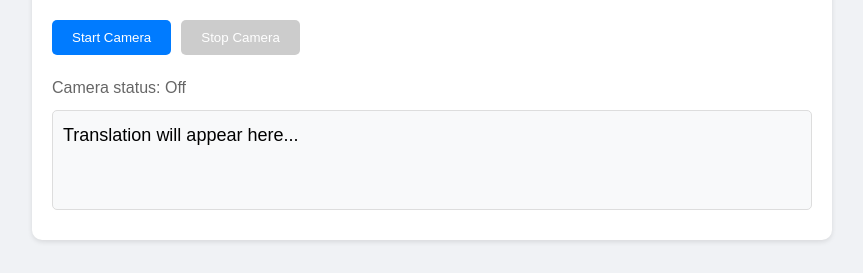
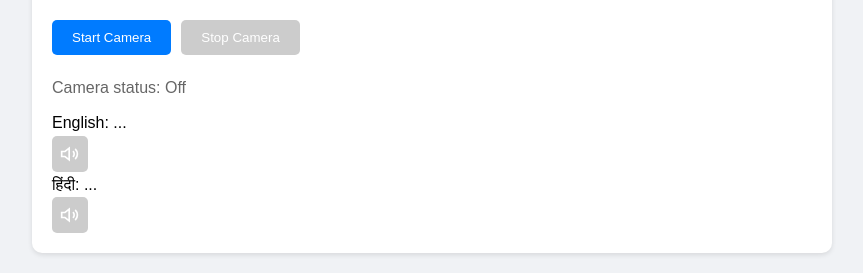
Before and after one commit to CharishDuvvuru2003/SignlanguageRecognition, a Flask app: page /sign in a window 1280 px wide. Shown: the part 539-812 px from the top of the page, without its empty margins (208-1071 px from the left). Before the commit the page ends 781 px from the top, so only its background shows below. Run offline with Flask 3, Linux system fonts and the light colour scheme.

Commit message:
second commit

```diff
--- a/app1.py
+++ b/app1.py
@@ -1,15 +1,42 @@
-from flask import Flask, render_template, jsonify, request
+from flask import Flask, render_template, jsonify, request, send_file
 from flask_cors import CORS
 import cv2 as cv
 import mediapipe as mp
 import numpy as np
 from slr.model.classifier import KeyPointClassifier
 import base64
+import torch
+from transformers import pipeline
+from datasets import load_dataset
+import soundfile as sf
+import os
+import tempfile
+import time
+from threading import Lock
+
+# English to Hindi dictionary
+ENGLISH_TO_HINDI = {
+    'A': 'अ', 'B': 'ब', 'C': 'क', 'D': 'ड', 'E': 'ए',
+    'F': 'फ', 'G': 'ग', 'H': 'ह', 'I': 'इ', 'J': 'ज',
+    'K': 'क', 'L': 'ल', 'M': 'म', 'N': 'न', 'O': 'ओ',
+    'P': 'प', 'Q': 'क्यू', 'R': 'र', 'S': 'स', 'T': 'ट',
+    'U': 'उ', 'V': 'व', 'W': 'व', 'X': 'एक्स', 'Y': 'य',
+    'Z': 'ज़', ' ': ' '
+}
 
 app = Flask(__name__)
 CORS(app)
 
 print("INFO: Initializing System")
+
+# Initialize TTS
+print("Initializing TTS engine...")
+synthesiser = pipeline("text-to-speech", "microsoft/speecht5_tts")
+embeddings_dataset = load_dataset("Matthijs/cmu-arctic-xvectors", split="validation")
+speaker_embedding = torch.tensor(embeddings_dataset[7306]["xvector"]).unsqueeze(0)
+temp_dir = tempfile.mkdtemp()
+tts_lock = Lock()
+print(f"TTS engine initialized. Using temporary directory: {temp_dir}")
 
 # Initialize MediaPipe
 mp_hands = mp.solutions.hands
@@ -31,6 +58,29 @@ except Exception as e:
     print(f"Error loading labels: {e}")
     labels = []
 
+def generate_speech(text, language="english"):
+    try:
+        with tts_lock:
+            timestamp = int(time.time() * 1000)
+            filename = os.path.join(temp_dir, f"speech_{timestamp}.wav")
+            speech_text = f"In {language}: {text}"
+            speech = synthesiser(speech_text, forward_params={"speaker_embeddings": speaker_embedding})
+            sf.write(filename, speech["audio"], samplerate=speech["sampling_rate"])
+            return filename
+    except Exception as e:
+        print(f"TTS Error: {e}")
+        return None
+
+def cleanup_old_files():
+    try:
+        current_time = time.time()
+        for filename in os.listdir(temp_dir):
+            filepath = os.path.join(temp_dir, filename)
+            if os.path.getmtime(filepath) < current_time - 300:  # 5 minutes old
+                os.remove(filepath)
+    except Exception as e:
+        print(f"Cleanup error: {e}")
+
 def pre_process_landmark(landmark_list):
     temp_landmark_list = landmark_list.copy()
     base_x, base_y = landmark_list[0]
@@ -49,12 +99,10 @@ def pre_process_landmark(landmark_list):
 
 def process_frame(base64_frame):
     try:
-        # Decode base64 image
         encoded_data = base64_frame.split(',')[1]
         nparr = np.frombuffer(base64.b64decode(encoded_data), np.uint8)
         frame = cv.imdecode(nparr, cv.IMREAD_COLOR)
 
-        # Convert to RGB for MediaPipe
         frame_rgb = cv.cvtColor(frame, cv.COLOR_BGR2RGB)
         results = hands.process(frame_rgb)
 
@@ -70,14 +118,20 @@ def process_frame(base64_frame):
                 hand_sign_id = keypoint_classifier(processed_landmark_list)
 
                 if 0 <= hand_sign_id < len(labels):
-                    return labels[hand_sign_id]
+                    english_text = labels[hand_sign_id]
+                    hindi_text = ENGLISH_TO_HINDI.get(english_text, '')
+                    return {
+                        'english': english_text,
+                        'hindi': hindi_text
+                    }
 
-        return ""
+        return {'english': '', 'hindi': ''}
 
     except Exception as e:
         print(f"Error processing frame: {e}")
-        return ""
+        return {'english': '', 'hindi': ''}
 
+# Main routes
 @app.route('/')
 def index():
     return render_template('index.html')
@@ -90,6 +144,28 @@ def sign_page():
 def voice_page():
     return render_template('voice_text.html')
 
+# API routes
+@app.route('/text_to_speech', methods=['POST'])
+def text_to_speech():
+    try:
+        data = request.json
+        text = data.get('text', '')
+        language = data.get('language', 'english')
+
+        if not text:
+            return jsonify({'error': 'No text provided'}), 400
+
+        audio_file = generate_speech(text, language)
+        if audio_file and os.path.exists(audio_file):
+            cleanup_old_files()
+            return send_file(audio_file, mimetype='audio/wav')
+        else:
+            return jsonify({'error': 'Failed to generate speech'}), 500
+
+    except Exception as e:
+        print(f"Error in text_to_speech: {str(e)}")
+        return jsonify({'error': str(e)}), 500
+
 @app.route('/recognize_sign', methods=['POST'])
 def recognize_sign():
     try:
@@ -101,9 +177,22 @@ def recognize_sign():
 
         prediction = process_frame(frame_data)
 
+        # Generate speech for both English and Hindi
+        english_audio = None
+        hindi_audio = None
+
+        if prediction['english']:
+            english_audio = generate_speech(prediction['english'], 'English')
+        if prediction['hindi']:
+            hindi_audio = generate_speech(prediction['hindi'], 'Hindi')
+
         return jsonify({
             'success': True,
-            'prediction': prediction
+            'prediction': prediction,
+            'audio': {
+                'english': english_audio,
+                'hindi': hindi_audio
+            }
         })
 
     except Exception as e:
@@ -112,8 +201,25 @@ def recognize_sign():
 
 @app.route('/translate', methods=['POST'])
 def translate():
-    text = request.json.get('text', '')
-    return jsonify({'translation': text})
+    try:
+        text = request.json.get('text', '')
+        hindi_text = ''.join(ENGLISH_TO_HINDI.get(c.upper(), c) for c in text)
+
+        # Generate audio for both languages
+        english_audio = generate_speech(text, 'English') if text else None
+        hindi_audio = generate_speech(hindi_text, 'Hindi') if hindi_text else None
+
+        return jsonify({
+            'english': text,
+            'hindi': hindi_text,
+            'audio': {
+                'english': english_audio,
+                'hindi': hindi_audio
+            }
+        })
+    except Exception as e:
+        print(f"Error in translate: {str(e)}")
+        return jsonify({'error': str(e)}), 500
 
 if __name__ == '__main__':
     app.run(debug=True)
--- a/templates/sign_language.html
+++ b/templates/sign_language.html
@@ -104,15 +104,45 @@
             cursor: not-allowed;
         }
 
-        .translation-output {
-            width: 100%;
-            min-height: 100px;
-            padding: 10px;
-            background: #f8f9fa;
-            border: 1px solid #ddd;
+        .translation-container {
+            display: flex;
+            gap: 20px;
+            align-items: center;
+        }
+
+        .translation-text {
+            flex: 1;
+        }
+
+        .audio-controls {
+            display: flex;
+            gap: 10px;
+            align-items: center;
+        }
+
+        .audio-button {
+            padding: 8px;
+            background: #28a745;
+            color: white;
+            border: none;
             border-radius: 5px;
-            margin-bottom: 10px;
-            font-size: 18px;
+            cursor: pointer;
+            display: flex;
+            align-items: center;
+            justify-content: center;
+        }
+
+        .audio-button:hover {
+            background: #218838;
+        }
+
+        .audio-button:disabled {
+            background: #cccccc;
+        }
+
+        .audio-button svg {
+            width: 20px;
+            height: 20px;
         }
 
         .status {
@@ -138,7 +168,32 @@
                 <button id="stopCamera">Stop Camera</button>
             </div>
             <div class="status" id="signStatus">Camera status: Off</div>
-            <div class="translation-output" id="signOutput">Translation will appear here...</div>
+            <div class="translation-output">
+                <div class="translation-container">
+                    <div class="translation-text">
+                        <div id="englishText">English: ...</div>
+                        <button class="audio-button" id="playEnglish" disabled>
+                            <svg viewBox="0 0 24 24" fill="none" stroke="currentColor" stroke-width="2">
+                                <path d="M11 5L6 9H2V15H6L11 19V5Z"/>
+                                <path d="M15.54 8.46C16.4774 9.39764 17.0039 10.6692 17.0039 11.995C17.0039 13.3208 16.4774 14.5924 15.54 15.53"/>
+                                <path d="M18.24 5.76C19.9179 7.43813 20.8622 9.67174 20.8622 12C20.8622 14.3283 19.9179 16.5619 18.24 18.24"/>
+                            </svg>
+                        </button>
+                    </div>
+                </div>
+                <div class="translation-container">
+                    <div class="translation-text">
+                        <div id="hindiText" class="translation-hindi">हिंदी: ...</div>
+                        <button class="audio-button" id="playHindi" disabled>
+                            <svg viewBox="0 0 24 24" fill="none" stroke="currentColor" stroke-width="2">
+                                <path d="M11 5L6 9H2V15H6L11 19V5Z"/>
+                                <path d="M15.54 8.46C16.4774 9.39764 17.0039 10.6692 17.0039 11.995C17.0039 13.3208 16.4774 14.5924 15.54 15.53"/>
+                                <path d="M18.24 5.76C19.9179 7.43813 20.8622 9.67174 20.8622 12C20.8622 14.3283 19.9179 16.5619 18.24 18.24"/>
+                            </svg>
+                        </button>
+                    </div>
+                </div>
+            </div>
         </div>
     </div>
 
@@ -149,7 +204,62 @@
         const startCameraBtn = document.getElementById('startCamera');
         const stopCameraBtn = document.getElementById('stopCamera');
         const signStatus = document.getElementById('signStatus');
-        const signOutput = document.getElementById('signOutput');
+        const playEnglishBtn = document.getElementById('playEnglish');
+        const playHindiBtn = document.getElementById('playHindi');
+        const englishText = document.getElementById('englishText');
+        const hindiText = document.getElementById('hindiText');
+        let currentAudio = null;
+
+        function playAudio(url) {
+            if (currentAudio) {
+                currentAudio.pause();
+                currentAudio = null;
+            }
+
+            const audio = new Audio(url);
+            audio.play();
+            currentAudio = audio;
+        }
+
+        playEnglishBtn.addEventListener('click', () => {
+            const text = englishText.textContent.replace('English: ', '');
+            fetch('/text_to_speech', {
+                method: 'POST',
+                headers: {
+                    'Content-Type': 'application/json',
+                },
+                body: JSON.stringify({
+                    text: text,
+                    language: 'english'
+                })
+            })
+            .then(response => response.blob())
+            .then(blob => {
+                const url = URL.createObjectURL(blob);
+                playAudio(url);
+            })
+            .catch(error => console.error('Error playing audio:', error));
+        });
+
+        playHindiBtn.addEventListener('click', () => {
+            const text = hindiText.textContent.replace('हिंदी: ', '');
+            fetch('/text_to_speech', {
+                method: 'POST',
+                headers: {
+                    'Content-Type': 'application/json',
+                },
+                body: JSON.stringify({
+                    text: text,
+                    language: 'hindi'
+                })
+            })
+            .then(response => response.blob())
+            .then(blob => {
+                const url = URL.createObjectURL(blob);
+                playAudio(url);
+            })
+            .catch(error => console.error('Error playing audio:', error));
+        });
         let stream = null;
         let isProcessing = false;
         let recognitionInterval = null;
@@ -238,7 +348,14 @@
                     const result = await response.json();
 
                     if (result.success && result.prediction) {
-                        signOutput.textContent = `Translation: ${result.prediction}`;
+                        const english = result.prediction.english;
+                        const hindi = result.prediction.hindi;
+
+                        englishText.textContent = `English: ${english}`;
+                        hindiText.textContent = `हिंदी: ${hindi}`;
+
+                        playEnglishBtn.disabled = !english;
+                        playHindiBtn.disabled = !hindi;
                     }
                 } catch (error) {
                     console.error('Error sending frame:', error);
```
